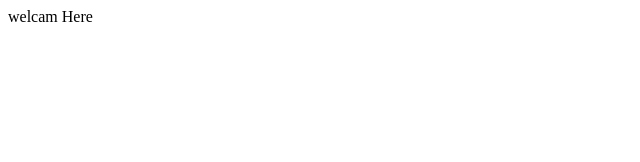
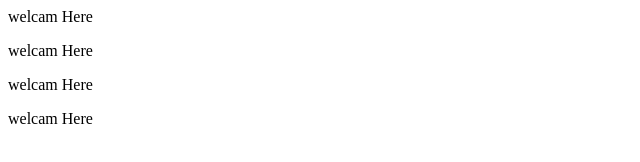
Before and after one commit to Samiaalmalki/techcamp-two, a plain HTML site: page index.html in a window 1280 px wide. Shown: the whole page, without its empty margins (0-640 px from the left). Drawn offline with Linux system fonts and the light colour scheme.

Commit message:
new file index

```diff
--- a/index.html
+++ b/index.html
@@ -4,6 +4,9 @@
 	<body>
 
 		<p> welcam Here </p>
+				<p> welcam Here </p>
+				<p> welcam Here </p>
+				<p> welcam Here </p>
 
 	</body>
 
```
